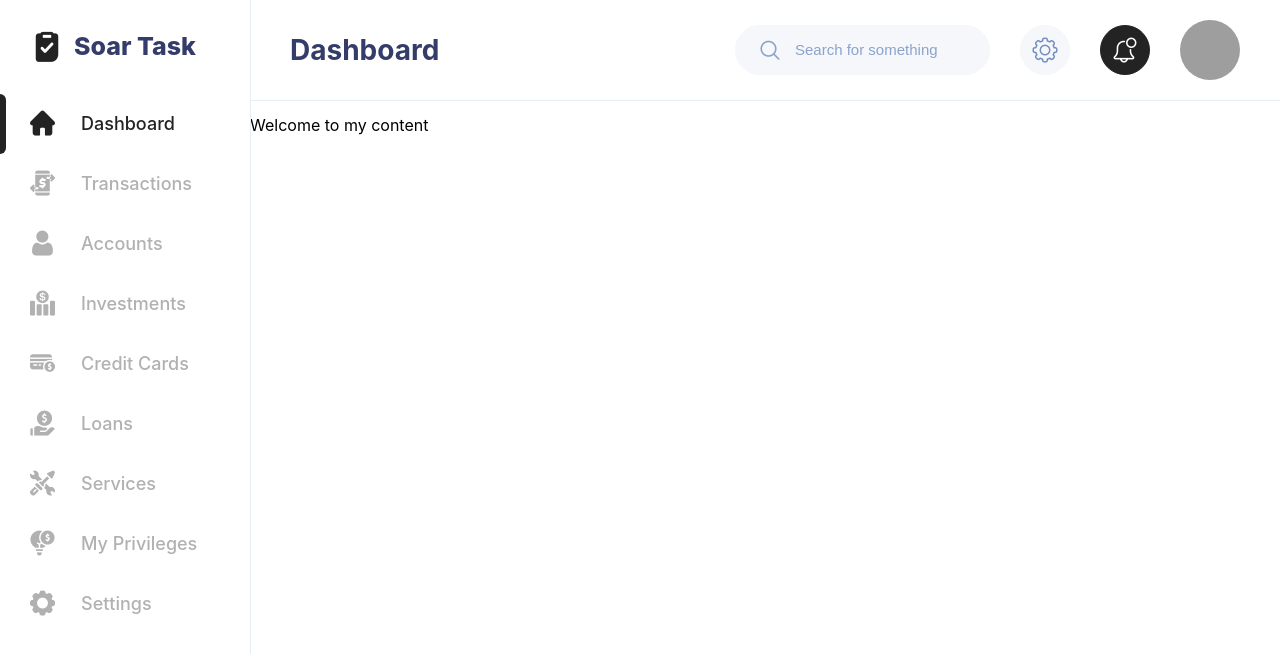
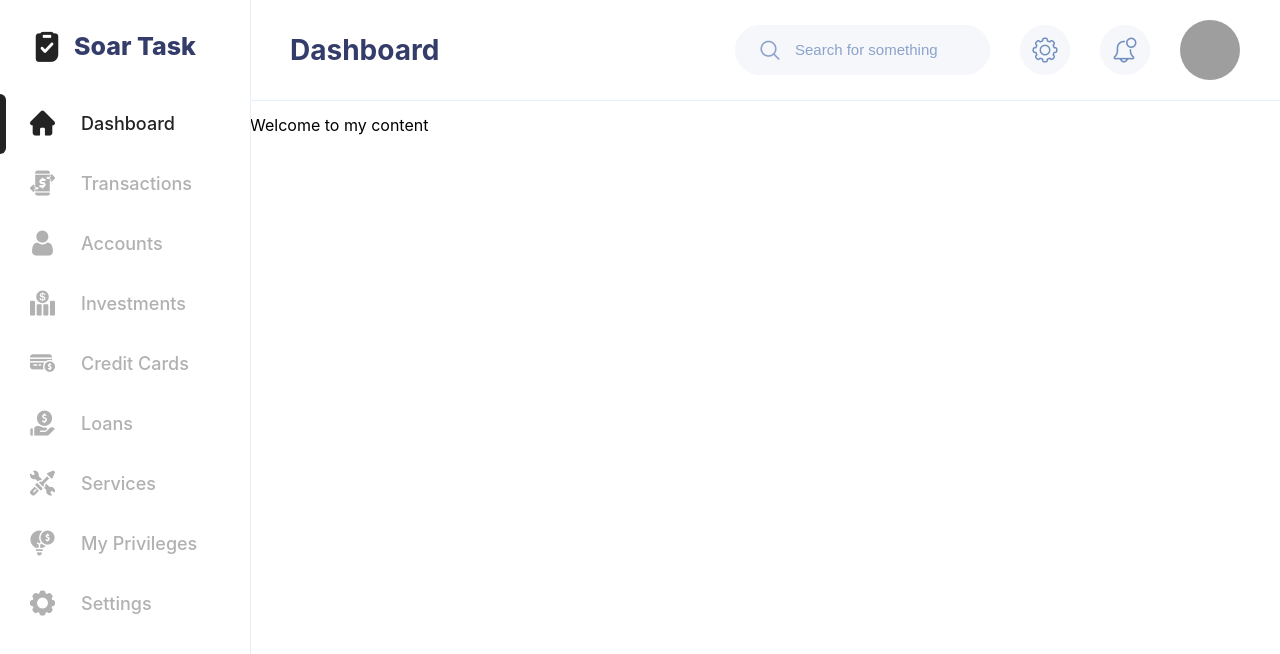
Before and after one commit to iamleigh/react-soar, a React (Vite) app: page / in a window 1280 px wide. Shown: the top 654 px of the page. Built offline with nearby package versions, Linux system fonts and the light colour scheme; grey boxes are pictures that could not be loaded.

Commit message:
fix(header): Update notice button props (#3)
The current button has a dark look not matching with the Figma design. To resolve this is necessary to remove the “dark” prop.

```diff
--- a/src/ui/containers/Header.tsx
+++ b/src/ui/containers/Header.tsx
@@ -113,7 +113,7 @@ const Header: React.FC<HeaderProps> = ({ title, sidebarFn }) => {
 			<RightGroup>
 				<Search />
 				<ButtonIcon icon="settings" label="Open Settings" />
-				<ButtonIcon icon="notification" label="Open Notification" dark />
+				<ButtonIcon icon="notification" label="Open Notification" />
 				<User image="https://i.pravatar.cc/300" />
 			</RightGroup>
 		</Container>
```
